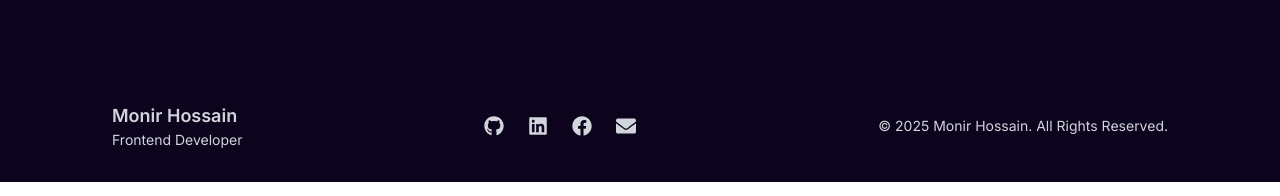
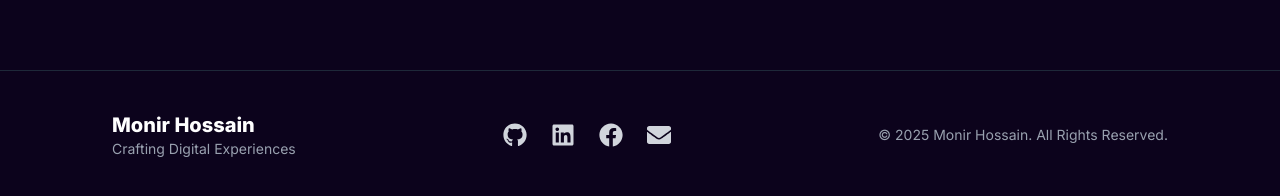
Before and after one commit to monirhossain-oss/portfolio, a React (Vite) app: page / in a window 1280 px wide. Shown: the part 3649-3845 px from the top of the page. Built offline with nearby package versions, Linux system fonts and the light colour scheme.

Commit message:
Enhance footer: added tagline, improved hover effects, fixed email link, and added top border

```diff
--- a/src/component/Footer.jsx
+++ b/src/component/Footer.jsx
@@ -2,51 +2,51 @@ import { FaGithub, FaLinkedin, FaFacebook, FaEnvelope } from "react-icons/fa";
 
 const Footer = () => {
   return (
-    <footer className="bg-[#0C031C] text-gray-300 py-8">
+    <footer className="bg-[#0C031C] text-gray-300 py-10 border-t border-gray-800">
       <div className="max-w-6xl mx-auto px-4 sm:px-6 lg:px-12 flex flex-col md:flex-row items-center justify-between gap-6">
 
-        {/* Left Side - Name */}
+        {/* Left Side - Name & Tagline */}
         <div className="text-center md:text-left">
-          <h2 className="text-lg font-semibold">Monir Hossain</h2>
-          <p className="text-sm">Frontend Developer</p>
+          <h2 className="text-xl font-bold text-white">Monir Hossain</h2>
+          <p className="text-sm text-gray-400">Crafting Digital Experiences</p>
         </div>
 
         {/* Middle - Social Links */}
-        <div className="flex space-x-6 text-xl">
+        <div className="flex space-x-6 text-2xl">
           <a
-            href="https://github.com/your-github"
+            href="https://github.com/monirhossain-oss"
             target="_blank"
             rel="noopener noreferrer"
-            className="hover:text-yellow-400 transition"
+            className="hover:text-yellow-400 transition transform hover:scale-110"
           >
             <FaGithub />
           </a>
           <a
-            href="https://linkedin.com/in/your-linkedin"
+            href="https://www.linkedin.com/in/md-monir7/"
             target="_blank"
             rel="noopener noreferrer"
-            className="hover:text-yellow-400 transition"
+            className="hover:text-yellow-400 transition transform hover:scale-110"
           >
             <FaLinkedin />
           </a>
           <a
-            href="https://facebook.com/your-facebook"
+            href="https://www.facebook.com/who65478932"
             target="_blank"
             rel="noopener noreferrer"
-            className="hover:text-yellow-400 transition"
+            className="hover:text-yellow-400 transition transform hover:scale-110"
           >
             <FaFacebook />
           </a>
           <a
-            href="mailto:yourmail@example.com"
-            className="hover:text-yellow-400 transition"
+            href="mailto:mdmonirhos571@gmail.com"
+            className="hover:text-yellow-400 transition transform hover:scale-110"
           >
             <FaEnvelope />
           </a>
         </div>
 
         {/* Right Side - Copyright */}
-        <div className="text-center md:text-right text-sm">
+        <div className="text-center md:text-right text-sm text-gray-400">
           <p>
             © {new Date().getFullYear()} Monir Hossain. All Rights Reserved.
           </p>
--- a/src/pages/Contact.jsx
+++ b/src/pages/Contact.jsx
@@ -75,7 +75,7 @@ const Contact = () => {
                 variants={sectionVariant}
                 className="text-4xl font-bold text-center text-purple-400 mb-12"
             >
-                Contact Me
+                Let’s Build Something Great
             </motion.h2>
 
             {/* Content Grid */}
```
